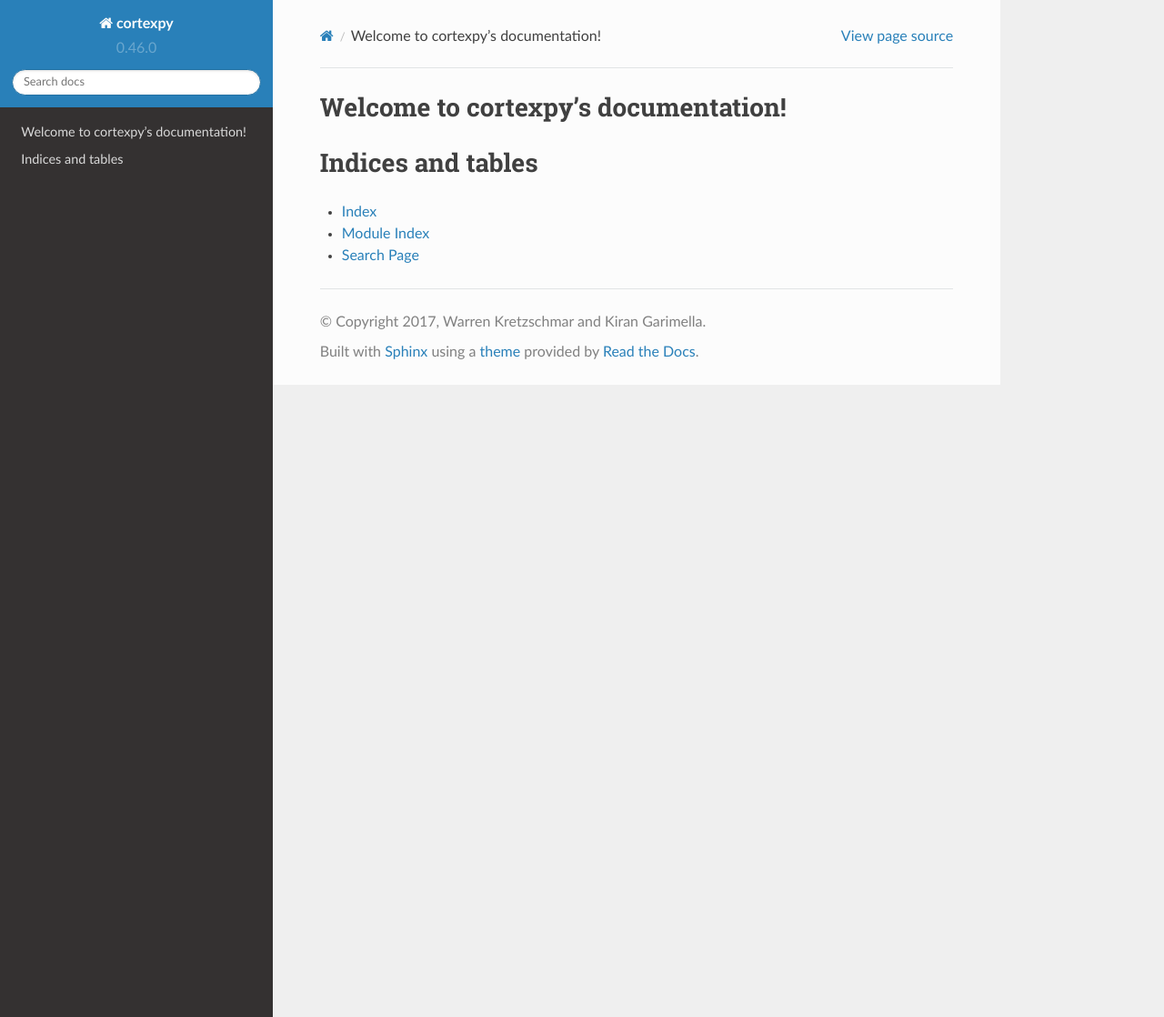
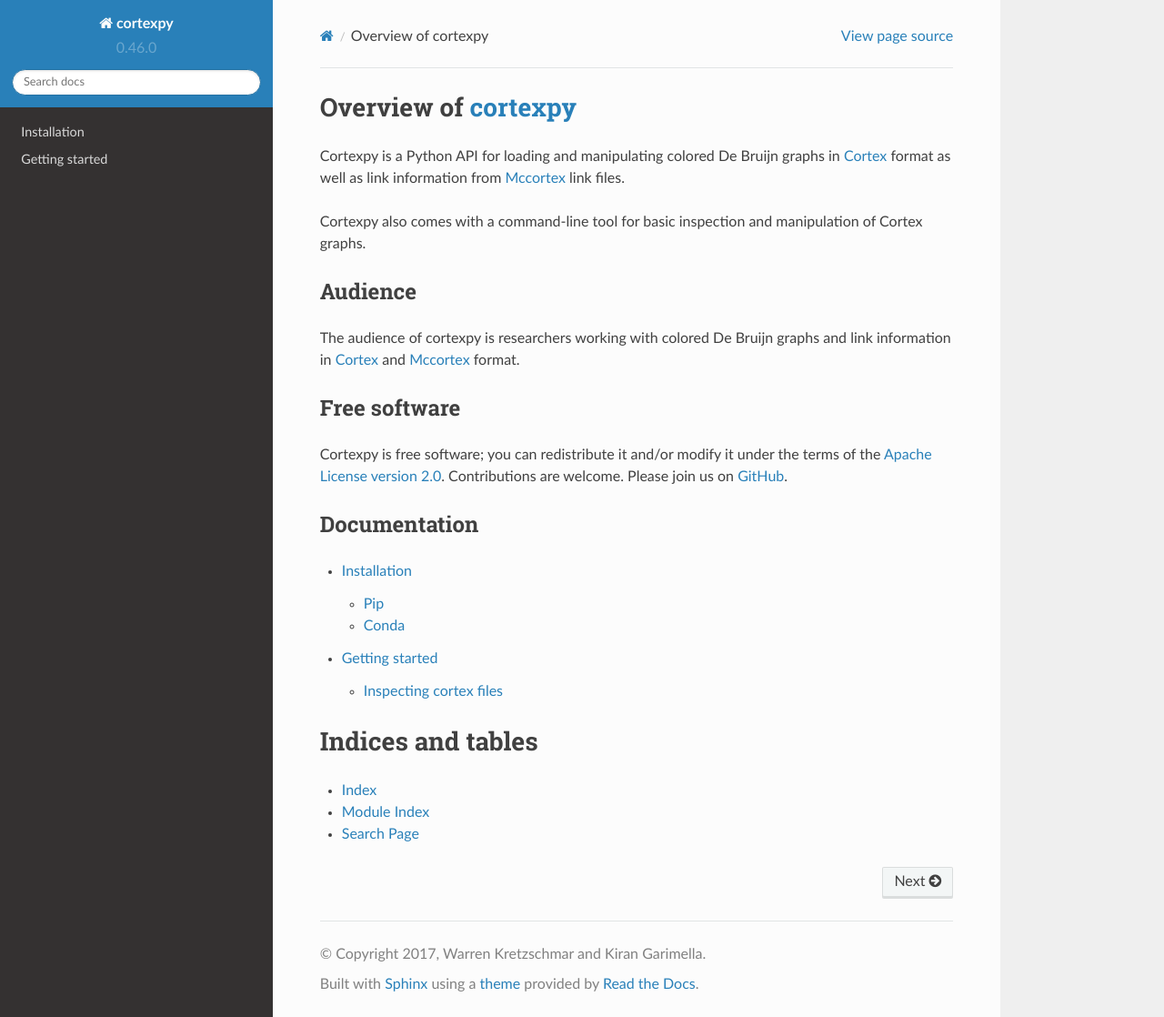
Before and after one commit to castcollab/tesserae2, a Sphinx documentation site: the page built from doc/index.rst, in a window 1280 px wide and 1118 px high. Shown: the whole window at 91% size. Built offline with Sphinx 7.4.7 and the Read the Docs theme 2.0.0, drawn with Linux system fonts in a browser that asks for light colours; the version number is read from the project's files by our own code.

Commit message:
Add some documentation

```diff
--- a/doc/conf.py
+++ b/doc/conf.py
@@ -19,8 +19,8 @@
 #
 import os
 import sys
+
 sys.path.insert(0, os.path.abspath('..'))
-
 
 # -- General configuration ------------------------------------------------
 
@@ -31,9 +31,12 @@
 # Add any Sphinx extension module names here, as strings. They can be
 # extensions coming with Sphinx (named 'sphinx.ext.*') or your custom
 # ones.
-extensions = ['sphinx.ext.todo',
+extensions = [
+    'sphinx.ext.todo',
     'sphinx.ext.coverage',
-    'sphinx.ext.viewcode']
+    'sphinx.ext.viewcode',
+    'sphinx.ext.autodoc',
+]
 
 # Add any paths that contain templates here, relative to this directory.
 templates_path = ['_templates']
@@ -58,6 +61,7 @@
 #
 # The short X.Y version.
 import cortexpy
+
 version = cortexpy.__version__
 release = version
 
@@ -78,7 +82,6 @@
 
 # If true, `todo` and `todoList` produce output, else they produce nothing.
 todo_include_todos = True
-
 
 # -- Options for HTML output ----------------------------------------------
 
@@ -110,12 +113,10 @@
     ]
 }
 
-
 # -- Options for HTMLHelp output ------------------------------------------
 
 # Output file base name for HTML help builder.
 htmlhelp_basename = 'cortexpydoc'
-
 
 # -- Options for LaTeX output ---------------------------------------------
 
@@ -145,7 +146,6 @@
      'Warren Kretzschmar and Kiran Garimella', 'manual'),
 ]
 
-
 # -- Options for manual page output ---------------------------------------
 
 # One entry per manual page. List of tuples
@@ -154,7 +154,6 @@
     (master_doc, 'cortexpy', 'cortexpy Documentation',
      [author], 1)
 ]
-
 
 # -- Options for Texinfo output -------------------------------------------
 
--- a/doc/index.rst
+++ b/doc/index.rst
@@ -3,13 +3,38 @@
    You can adapt this file completely to your liking, but it should at least
    contain the root `toctree` directive.
 
-Welcome to cortexpy's documentation!
-====================================
+Overview of cortexpy_
+=====================
+
+.. _cortexpy: https://github.com/winni2k/cortexpy
+
+Cortexpy is a Python API for loading and manipulating colored De Bruijn graphs in Cortex_ format as well as link information from Mccortex_ link files.
+
+Cortexpy also comes with a command-line tool for basic inspection and manipulation of Cortex graphs.
+
+.. _Cortex: https://github.com/iqbal-lab/cortex
+.. _Mccortex: https://github.com/mcveanlab/mccortex
+
+Audience
+--------
+
+The audience of cortexpy is researchers working with colored De Bruijn graphs and link information in Cortex_ and Mccortex_ format.
+
+
+Free software
+-------------
+
+Cortexpy is free software; you can redistribute it and/or modify it under the
+terms of the :doc:`Apache License version 2.0</license>`.  Contributions are welcome. Please join us on `GitHub <https://github.com/winni2k/cortexpy>`_.
+
+Documentation
+-------------
 
 .. toctree::
    :maxdepth: 2
-   :caption: Contents:
 
+   usage
+   license
 
 
 Indices and tables
--- /dev/null
+++ b/doc/license.rst
@@ -0,0 +1 @@
+.. include:: ../LICENSE
--- a/environment.yml
+++ b/environment.yml
@@ -5,6 +5,8 @@
 dependencies:
   - python=3.6
   - mccortex >=1.0
+  - sphinx
+  - sphinx_rtd_theme
   - tox
   - cython
   - wheel
```
Also changed, not shown: doc/usage.rst (added, +36 -0 lines), 1 other file.
